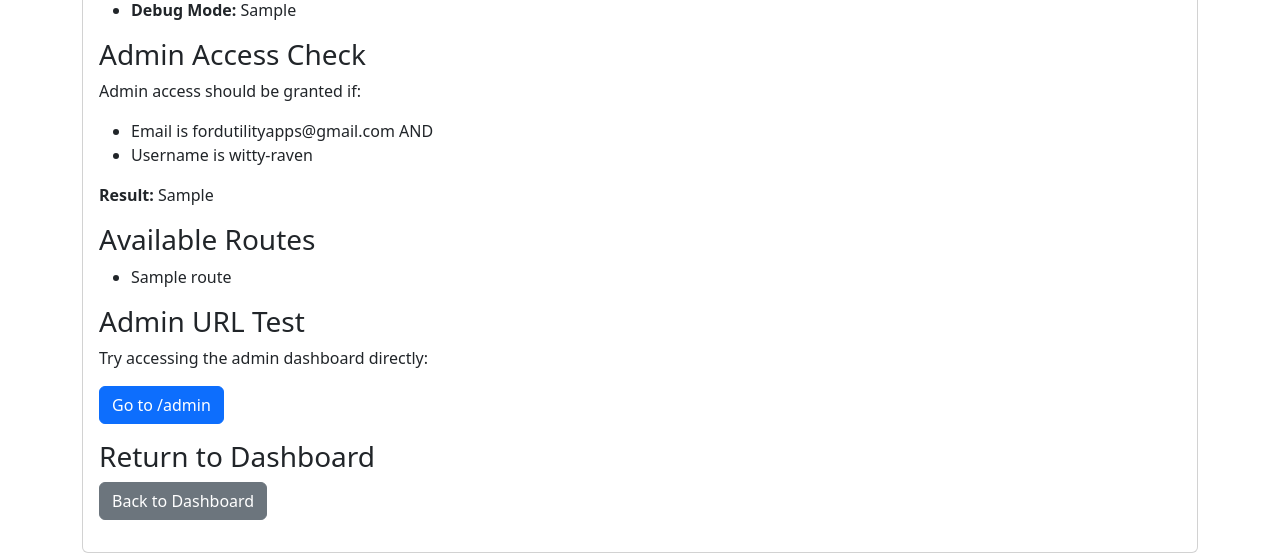
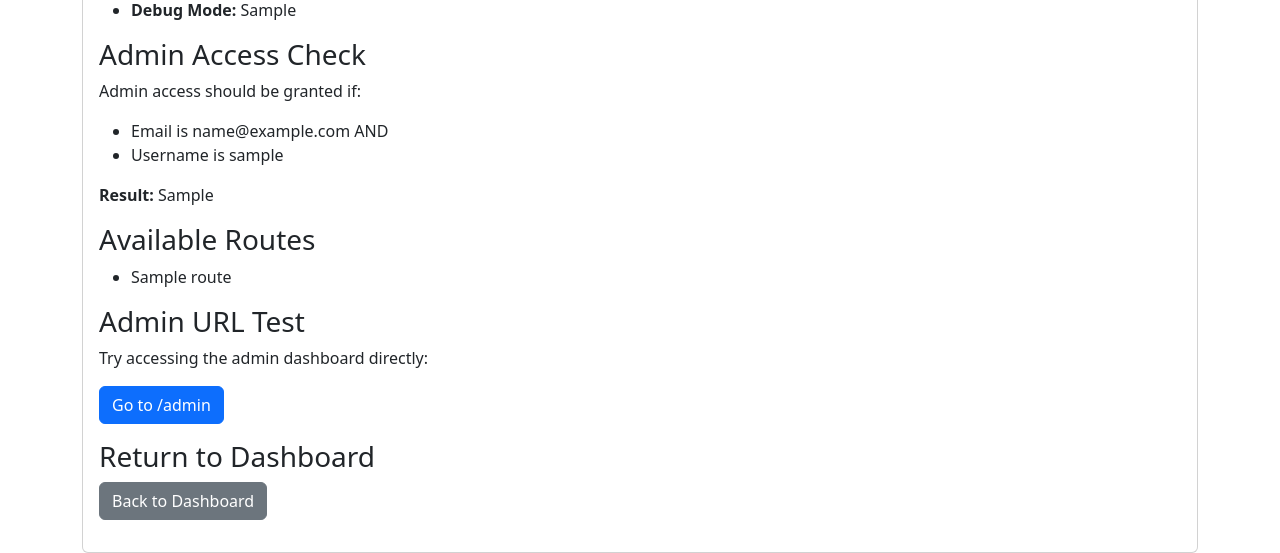
Before and after one commit to FamilyApps/ApesTogether, a Python web app: template templates/admin_debug_page.html in a window 1280 px wide. Shown: the part 326-879 px from the top of the page. Run offline with Jinja, Linux system fonts and the light colour scheme; the template is opened without the code that fills it: most values are stand-ins (such as "Sample title", 1, 10 or a date in 2020).

Commit message:
Step 11: Replace hardcoded admin values in templates/admin_debug_page.html with template variables
- Replaced hardcoded email and username display with admin_email and admin_username template variables
- Final step in methodical cleanup process to remove all hardcoded admin information
- All hardcoded admin references have now been replaced with environment variables

```diff
--- a/templates/admin_debug_page.html
+++ b/templates/admin_debug_page.html
@@ -29,8 +29,8 @@
                 <h3>Admin Access Check</h3>
                 <p>Admin access should be granted if:</p>
                 <ul>
-                    <li>Email is fordutilityapps@gmail.com AND</li>
-                    <li>Username is witty-raven</li>
+                    <li>Email is {{ admin_email }} AND</li>
+                    <li>Username is {{ admin_username }}</li>
                 </ul>
                 <p><strong>Result:</strong> {{ admin_access_granted }}</p>
 
```
